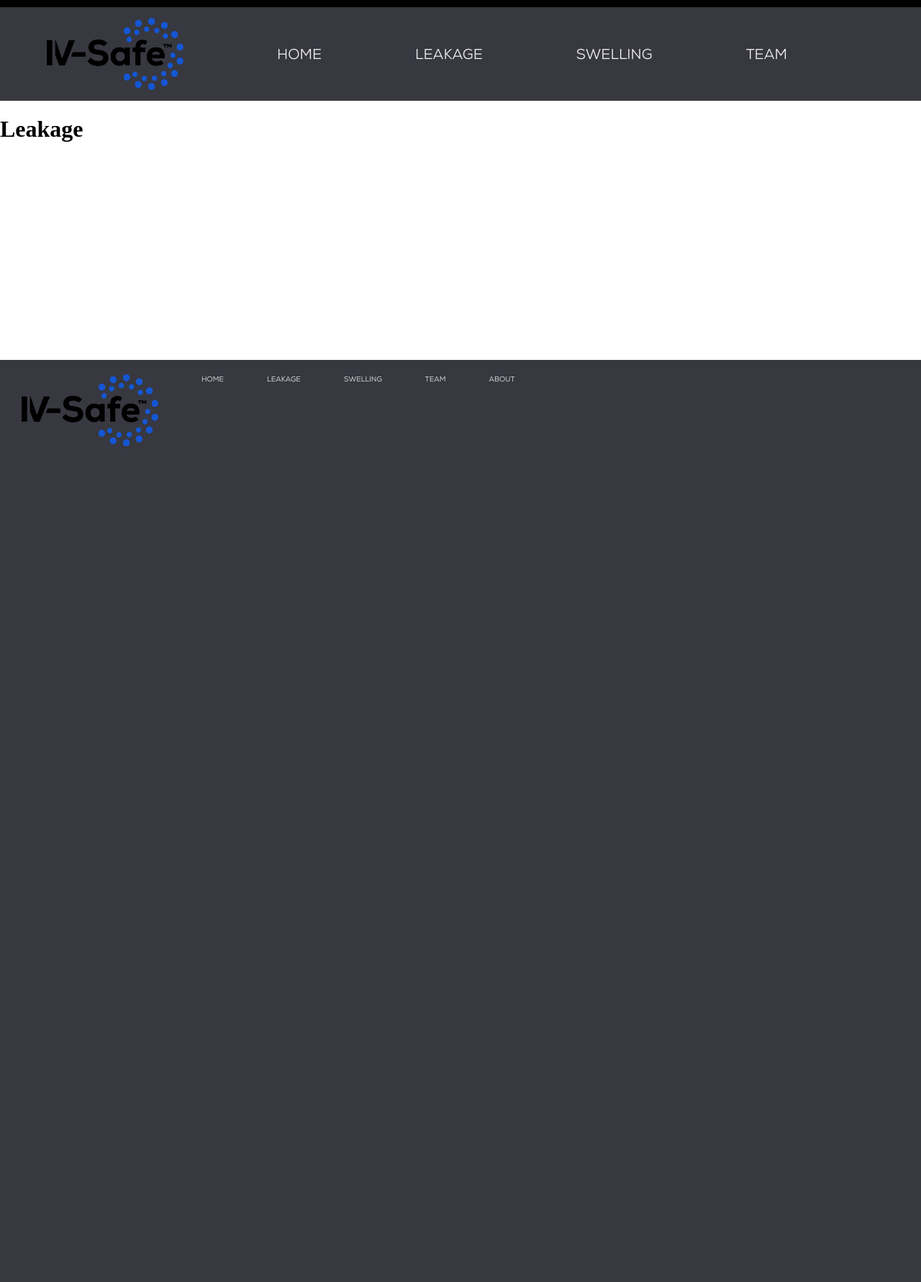
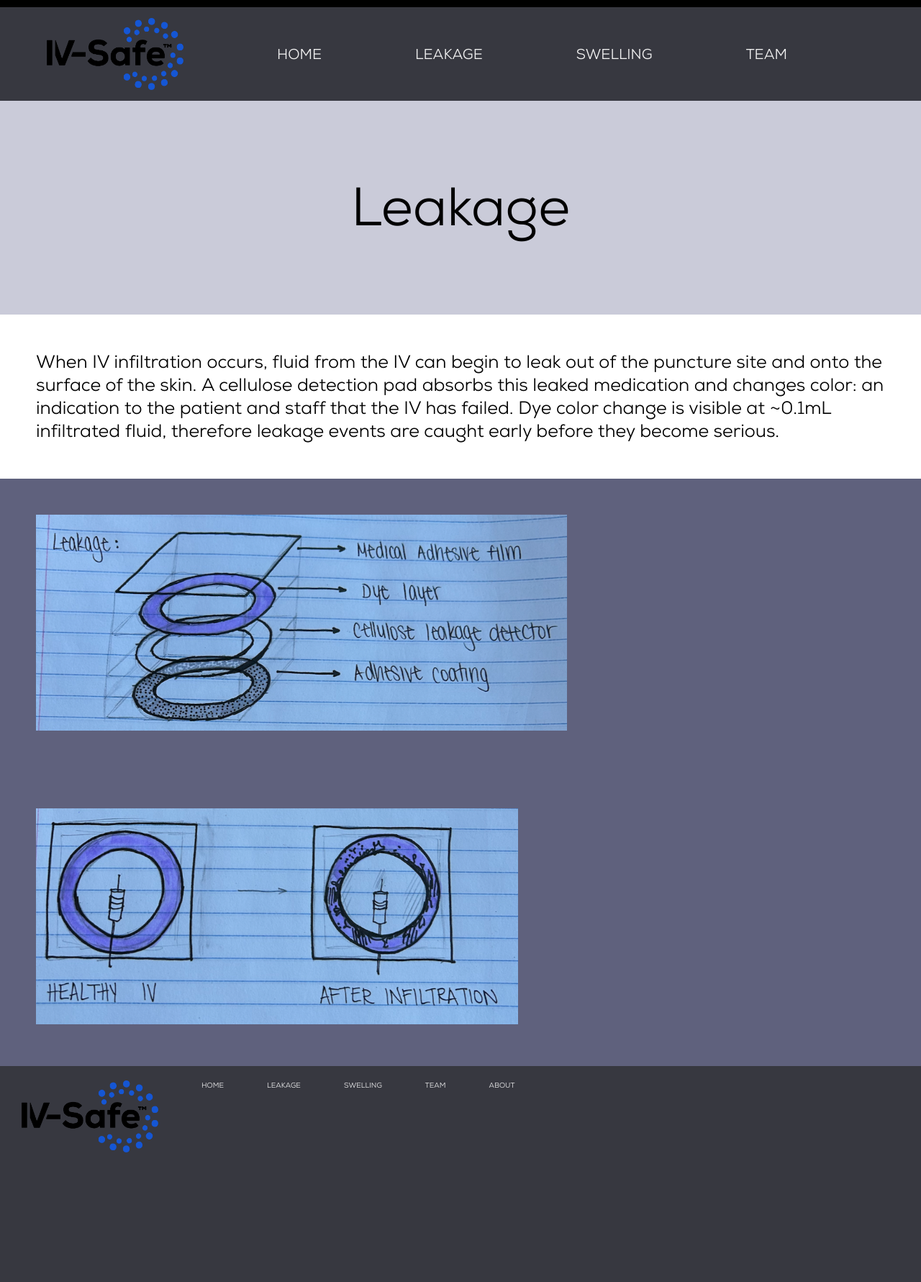
Before and after one commit to wkitch13/IV-Safe, a Flask app: page /leakage in a window 1280 px wide. Shown: the whole page at 72% size. Before the commit the page ends 620 px from the top, so only its background shows below. Run offline with Flask 3, Linux system fonts and the light colour scheme.

Commit message:
added information and filler images to swelling and leakage pages

```diff
--- a/templates/leakage.html
+++ b/templates/leakage.html
@@ -2,8 +2,20 @@
 
 {% block content %}
     <body>
-        <h1>
-            Leakage
-        </h1>
+        <div class="header">Leakage</div>
+        <div class="p1">
+            When IV infiltration occurs, fluid from the IV can begin to leak out of the puncture site and onto the
+            surface of the skin. A cellulose detection pad absorbs this leaked medication and changes color: an
+            indication to the patient and staff that the IV has failed. Dye color change is visible at ~0.1mL infiltrated
+            fluid, therefore leakage events are caught early before they become serious.
+        </div>
+
+        <div class="image_homepage">
+            <img src="{{ url_for('static', filename='images/leakage_setup.png') }}" alt="IV" style="width:auto;height:300px">
+        </div>
+
+        <div class="image_homepage">
+            <img src="{{ url_for('static', filename='images/leakage_demo.png') }}" alt="IV" style="width:auto;height:300px">
+        </div>
     </body>
 {% endblock %}
```
Also changed, not shown: templates/swelling.html (+15 -3 lines).
